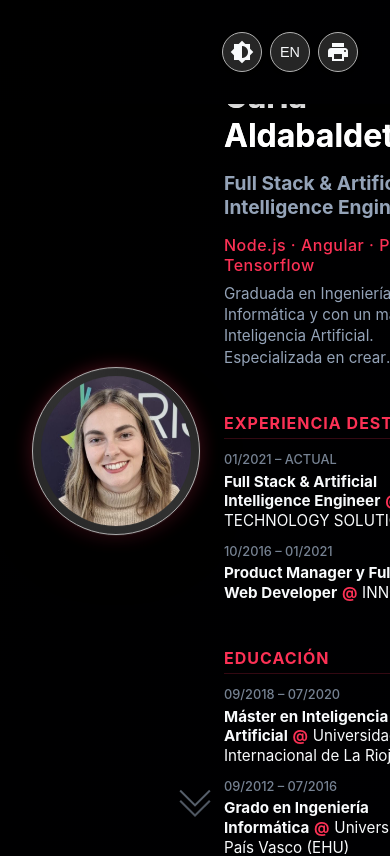
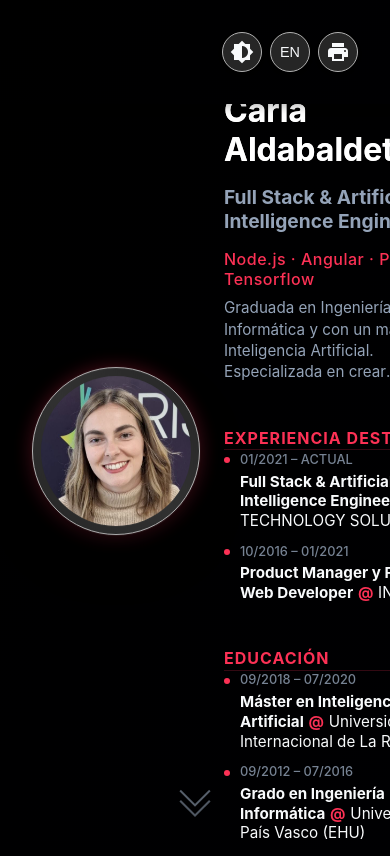
Before and after one commit to carlaAL/cv, an Angular app: page / in a window 390 px wide. Shown: the top 856 px of the page. Built offline with nearby package versions, Linux system fonts and the light colour scheme.

Commit message:
more changes

```diff
--- a/src/app/sections/certifications/certifications.scss
+++ b/src/app/sections/certifications/certifications.scss
@@ -34,13 +34,17 @@
       &::before {
         content: '';
         position: absolute;
-        left: -2.8rem;
+        left: -2.6rem;
         top: 0.5rem;
         width: 1rem;
         height: 1rem;
         background: var(--primary);
         border-radius: 50%;
-        border: 4px solid var(--background);
+        border: 2px solid var(--background);
+
+        @media (max-width: 768px) {
+          left: -2.6rem;
+        }
       }
 
       .period {
@@ -97,10 +101,6 @@
         padding-left: 1rem;
         margin-bottom: 2rem;
 
-        &::before {
-          left: -1.6rem;
-        }
-
         .period {
           font-size: 0.85rem;
         }
--- a/src/app/sections/education/education.scss
+++ b/src/app/sections/education/education.scss
@@ -34,13 +34,17 @@
       &::before {
         content: '';
         position: absolute;
-        left: -2.8rem;
+        left: -2.6rem;
         top: 0.5rem;
         width: 1rem;
         height: 1rem;
         background: var(--primary);
         border-radius: 50%;
-        border: 4px solid var(--background);
+        border: 2px solid var(--background);
+
+        @media (max-width: 768px) {
+          left: -2.6rem;
+        }
       }
 
       .period {
@@ -97,10 +101,6 @@
         padding-left: 1rem;
         margin-bottom: 2rem;
 
-        &::before {
-          left: -1.6rem;
-        }
-
         .period {
           font-size: 0.85rem;
         }
--- a/src/app/sections/experience/experience.scss
+++ b/src/app/sections/experience/experience.scss
@@ -34,13 +34,17 @@
       &::before {
         content: '';
         position: absolute;
-        left: -2.8rem;
+        left: -2.6rem;
         top: 0.5rem;
         width: 1rem;
         height: 1rem;
         background: var(--primary);
         border-radius: 50%;
-        border: 4px solid var(--background);
+        border: 2px solid var(--background);
+
+        @media (max-width: 768px) {
+          left: -2.6rem;
+        }
       }
 
       .period {
@@ -88,10 +92,6 @@
 
       .timeline-item {
         padding-left: 1rem;
-
-        &::before {
-          left: -1.6rem;
-        }
       }
     }
   }
@@ -110,10 +110,6 @@
       .timeline-item {
         padding-left: 1rem;
         margin-bottom: 2rem;
-
-        &::before {
-          left: -1.6rem;
-        }
 
         .period {
           font-size: 0.85rem;
--- a/src/app/sections/hero/hero.scss
+++ b/src/app/sections/hero/hero.scss
@@ -237,6 +237,74 @@
       }
   }
 
+  .hero-highlights {
+    margin-top: 2rem;
+    display: grid;
+    grid-template-columns: 1fr 1fr;
+    gap: 2rem;
+
+    @media (max-width: 768px) {
+      grid-template-columns: 1fr;
+      gap: 1.5rem;
+      margin-top: 1.5rem;
+    }
+
+    h4 {
+      font-size: 1rem;
+      color: var(--primary);
+      text-transform: uppercase;
+      letter-spacing: 1px;
+      margin-bottom: 0.1rem;
+      border-bottom: 1px solid rgba(var(--primary-rgb), 0.2);
+      padding-bottom: 0.1rem;
+      text-align: left;
+    }
+
+    .highlight-item {
+      display: flex;
+      flex-direction: column;
+      margin-bottom: 0.8rem;
+      text-align: left;
+      position: relative;
+      padding-left: 1rem;
+
+      &::before {
+        content: '';
+        position: absolute;
+        left: 0;
+        top: 0.35rem;
+        width: 6px;
+        height: 6px;
+        border-radius: 50%;
+        background-color: var(--primary);
+      }
+
+      .period {
+        font-size: 0.8rem;
+        color: var(--text-secondary);
+        opacity: 0.8;
+        font-weight: 500;
+      }
+
+      .title {
+        font-size: 0.95rem;
+        color: var(--text);
+        line-height: 1.3;
+        margin-top: 0.1rem;
+
+        .at {
+          color: var(--primary);
+          font-weight: bold;
+          margin: 0 0.1rem;
+        }
+      }
+
+      &:last-child {
+        margin-bottom: 0;
+      }
+    }
+  }
+
   @media (max-width: 992px) {
     .hero-content {
       flex-direction: row;
@@ -268,61 +336,6 @@
         line-clamp: 4;
         -webkit-box-orient: vertical;
         overflow: hidden;
-      }
-
-      .hero-highlights {
-        margin-top: 2rem;
-        display: grid;
-        grid-template-columns: 1fr 1fr;
-        gap: 2rem;
-
-        @media (max-width: 768px) {
-          grid-template-columns: 1fr;
-          gap: 1.5rem;
-          margin-top: 1.5rem;
-        }
-
-        h4 {
-          font-size: 1rem;
-          color: var(--primary);
-          text-transform: uppercase;
-          letter-spacing: 1px;
-          margin-bottom: 0.8rem;
-          border-bottom: 1px solid rgba(var(--primary-rgb), 0.2);
-          padding-bottom: 0.3rem;
-          text-align: left;
-        }
-
-        .highlight-item {
-          display: flex;
-          flex-direction: column;
-          margin-bottom: 0.8rem;
-          text-align: left;
-
-          .period {
-            font-size: 0.8rem;
-            color: var(--text-secondary);
-            opacity: 0.8;
-            font-weight: 500;
-          }
-
-          .title {
-            font-size: 0.95rem;
-            color: var(--text);
-            line-height: 1.3;
-            margin-top: 0.1rem;
-
-            .at {
-              color: var(--primary);
-              font-weight: bold;
-              margin: 0 0.1rem;
-            }
-          }
-
-          &:last-child {
-            margin-bottom: 0;
-          }
-        }
       }
     }
 
--- a/src/app/sections/projects/projects.scss
+++ b/src/app/sections/projects/projects.scss
@@ -34,13 +34,17 @@
       &::before {
         content: '';
         position: absolute;
-        left: -2.8rem;
+        left: -2.6rem;
         top: 0.5rem;
         width: 1rem;
         height: 1rem;
         background: var(--primary);
         border-radius: 50%;
-        border: 4px solid var(--background);
+        border: 2px solid var(--background);
+
+        @media (max-width: 768px) {
+          left: -2.8rem;
+        }
       }
 
       .period {
@@ -97,10 +101,6 @@
         padding-left: 1rem;
         margin-bottom: 2rem;
 
-        &::before {
-          left: -1.6rem;
-        }
-
         .period {
           font-size: 0.85rem;
         }
```
